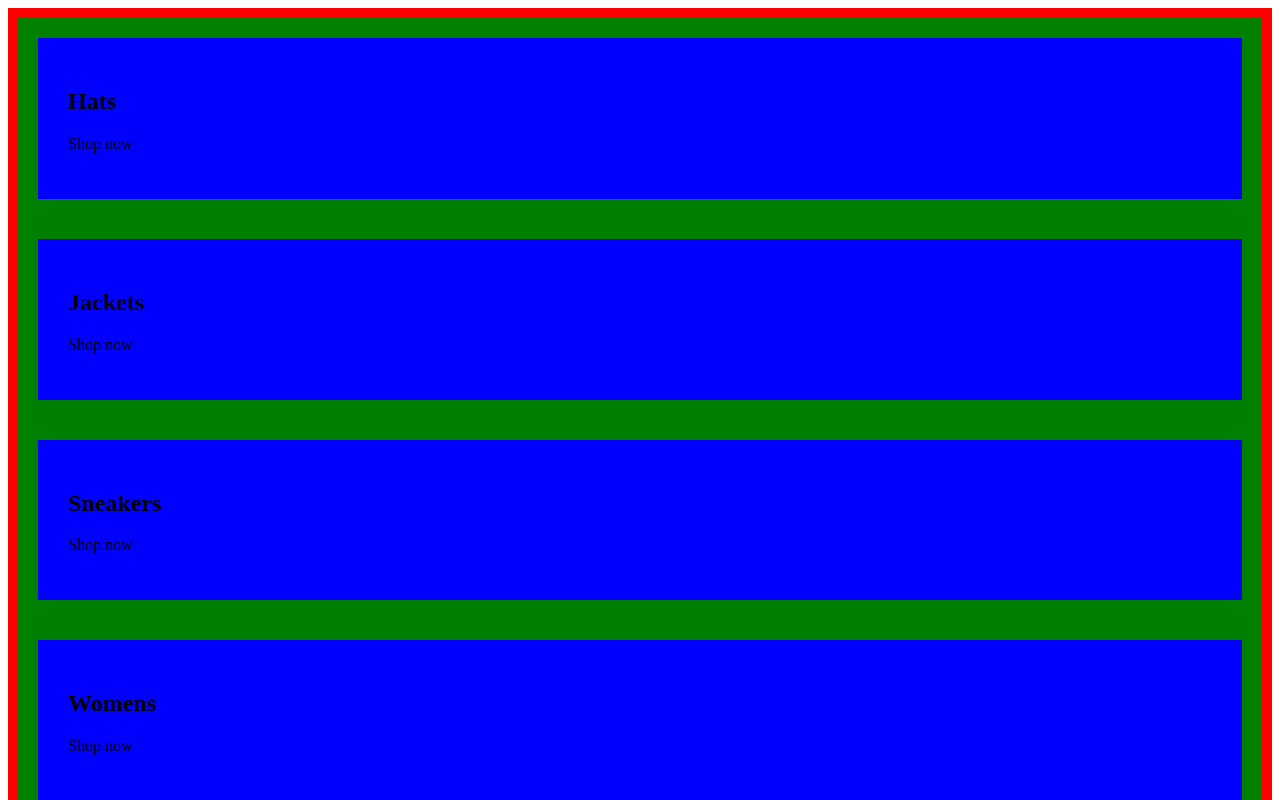
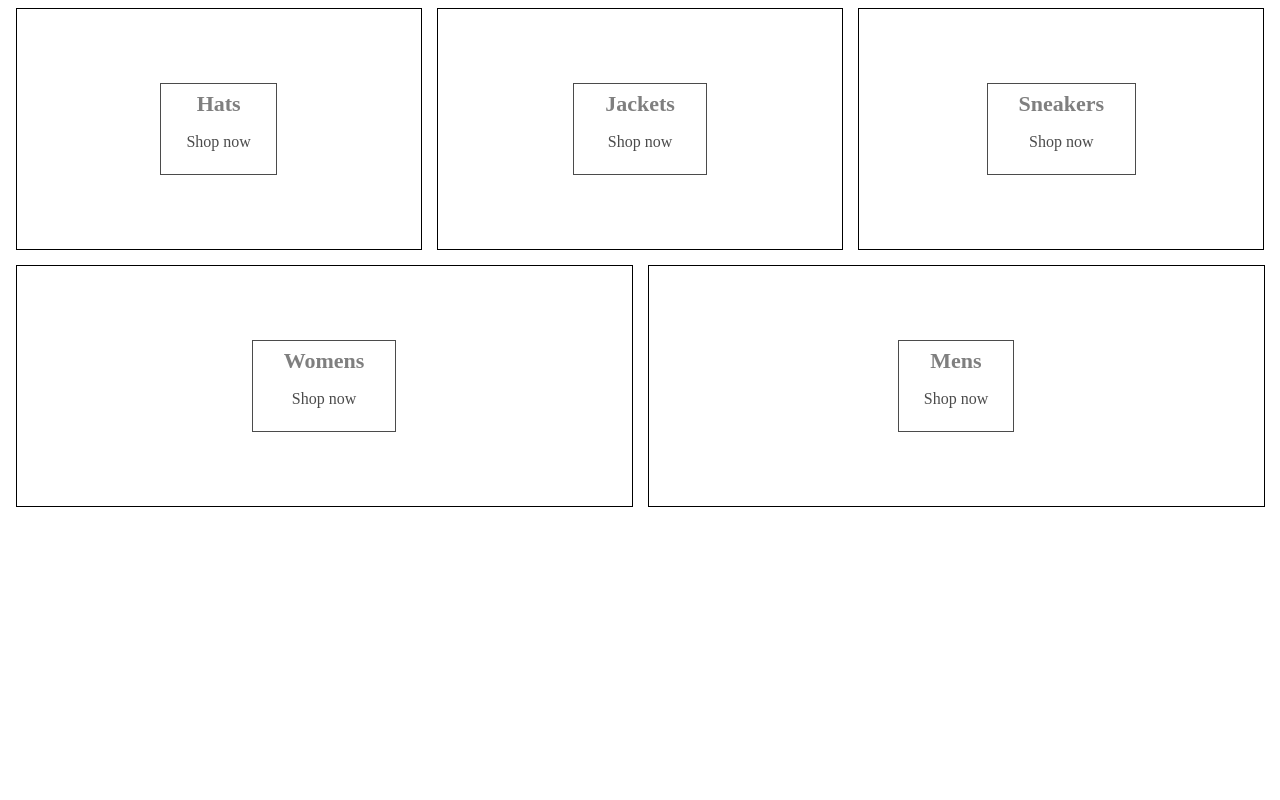
Before and after one commit to axvg/e-comm-rt, a React (Vite) app: page / in a window 1280 px wide. Shown: the top 800 px of the page. Built offline with nearby package versions, Linux system fonts and the light colour scheme.

Commit message:
:rocket:

```diff
--- a/src/categories.styles.scss
+++ b/src/categories.styles.scss
@@ -1,14 +1,75 @@
 .categories-container {
-	background-color: red;
-	padding: 10px;
+  width: 100%;
+  display: flex;
+  flex-wrap: wrap;
+  justify-content: space-between;
+}
 
-	.category-container {
-		background-color: green;
-		padding: 20px;
-	}
+.category-container {
+  min-width: 30%;
+  height: 240px;
+  flex: 1 1 auto;
+  display: flex;
+  align-items: center;
+  justify-content: center;
+  border: 1px solid black;
+  margin: 0 7.5px 15px;
+  overflow: hidden;
 
-		.category-body-container {
-			background-color: blue;
-			padding: 30px;
-		}
+  &:hover {
+    cursor: pointer;
+
+    & .background-image {
+      transform: scale(1.1);
+      transition: transform 6s cubic-bezier(0.25, 0.45, 0.45, 0.95);
+    }
+
+    & .category-body-container {
+      opacity: 0.9;
+    }
+  }
+
+  &.large {
+    height: 380px;
+  }
+
+  &:first-child {
+    margin-right: 7.5px;
+  }
+
+  &:last-child {
+    margin-left: 7.5px;
+  }
+
+  .background-image {
+    width: 100%;
+    height: 100%;
+    background-size: cover;
+    background-position: center;
+  }
+
+  .category-body-container {
+    height: 90px;
+    padding: 0 25px;
+    display: flex;
+    flex-direction: column;
+    align-items: center;
+    justify-content: center;
+    border: 1px solid black;
+    background-color: white;
+    opacity: 0.7;
+    position: absolute;
+
+    h2 {
+      font-weight: bold;
+      margin: 0 6px 0;
+      font-size: 22px;
+      color: #4a4a4a;
+    }
+
+    p {
+      font-weight: lighter;
+      font-size: 16px;
+    }
+  }
 }
```
